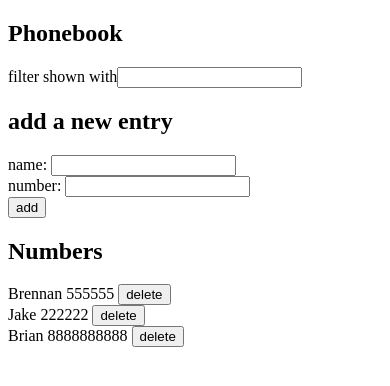
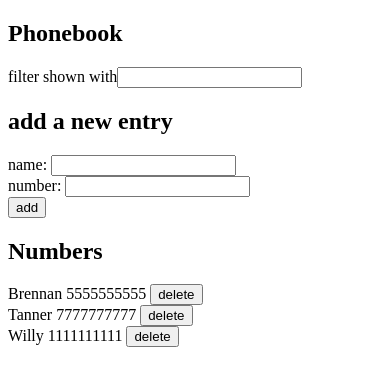
Before and after one commit to brennandoubt/fullstackopen2023, a React (Vite) app in the folder part2/phonebook/: page / in a window 390 px wide. Shown: the top 386 px of the page. Built offline with nearby package versions, Linux system fonts and the light colour scheme; data requests are answered from the project's data file.

Commit message:
phonebook step8

```diff
--- a/part2/phonebook/db.json
+++ b/part2/phonebook/db.json
@@ -2,18 +2,18 @@
   "persons": [
     {
       "name": "Brennan",
-      "number": "555555",
+      "number": "5555555555",
       "id": 1
     },
     {
-      "name": "Jake",
-      "number": "222222",
-      "id": 2
+      "name": "Tanner",
+      "number": "7777777777",
+      "id": 3
     },
     {
-      "name": "Brian",
-      "number": "8888888888",
-      "id": 3
+      "name": "Willy 1111111111",
+      "number": "",
+      "id": 4
     }
   ]
 }
--- a/part2/phonebook/src/App.jsx
+++ b/part2/phonebook/src/App.jsx
@@ -71,6 +71,12 @@ const App = () => {
   }
   const deletePerson = (event) => {
     event.preventDefault()
+    const isConfirmed = confirm(`Delete this entry?`)
+    if (!isConfirmed) {
+      console.log(isConfirmed, 'boolean value')
+      return
+    }
+
     console.log('delete pressed', event.target.id)
     let copy = persons
     console.log(copy)
```
